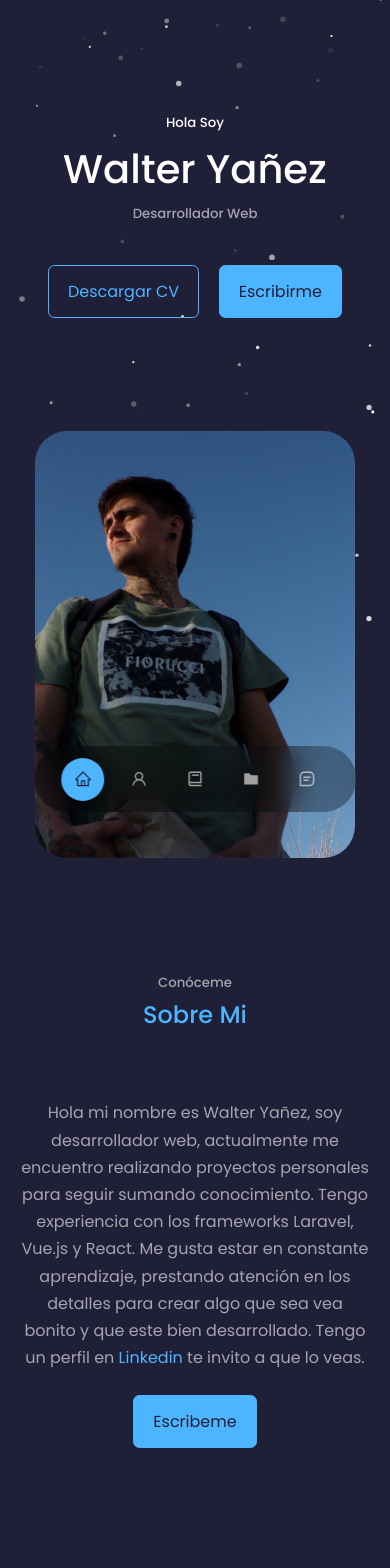
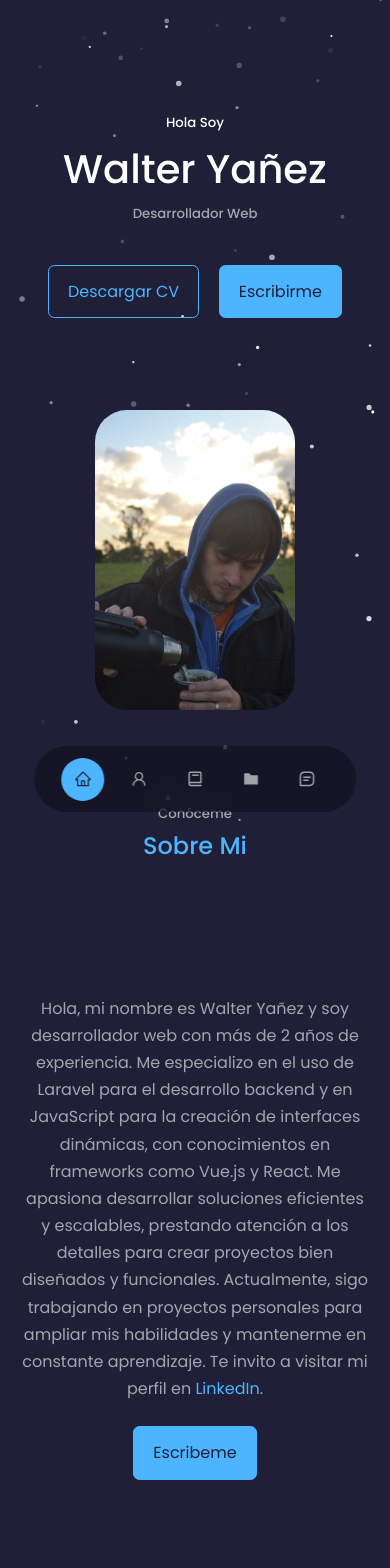
Before and after one commit to YFWalter/portfolio, a React (Create React App) app: page / in a window 390 px wide. Shown: the top 1568 px of the page. Built offline with nearby package versions, Linux system fonts and the light colour scheme.

Commit message:
update cv

```diff
--- a/src/components/about/About.jsx
+++ b/src/components/about/About.jsx
@@ -34,7 +34,7 @@ export const About = () => {
           </div> */}
 
           <p>
-            Hola mi nombre es Walter Yañez, soy desarrollador web, actualmente me encuentro realizando proyectos personales para seguir sumando conocimiento. Tengo experiencia con los frameworks Laravel, Vue.js y React. Me gusta estar en constante aprendizaje, prestando atención en los detalles para crear algo que sea vea bonito y que este bien desarrollado. Tengo un perfil en <a href="https://linkedin.com/in/walteryañez">Linkedin</a> te invito a que lo veas.
+            Hola, mi nombre es Walter Yañez y soy desarrollador web con más de 2 años de experiencia. Me especializo en el uso de Laravel para el desarrollo backend y en JavaScript para la creación de interfaces dinámicas, con conocimientos en frameworks como Vue.js y React. Me apasiona desarrollar soluciones eficientes y escalables, prestando atención a los detalles para crear proyectos bien diseñados y funcionales. Actualmente, sigo trabajando en proyectos personales para ampliar mis habilidades y mantenerme en constante aprendizaje. Te invito a visitar mi perfil en <a href="https://linkedin.com/in/walteryañez">LinkedIn</a>.
           </p>
           <a href='#contact' className='btn btn-primary'>Escribeme</a>
         </div>
--- a/src/components/about/about.css
+++ b/src/components/about/about.css
@@ -2,6 +2,7 @@
     display: grid;
     /*grid-template-columns: 35% 50%;*/
     gap: 15%;
+    margin-top: 5rem;
 }
 
 .about__me {
@@ -81,7 +82,7 @@
     }
 
     .about__content p {
-        margin: 1rem 0 1.5rem;
+        margin: 5rem 0 1.5rem;
     }
 }
 
--- a/src/components/header/CTA.jsx
+++ b/src/components/header/CTA.jsx
@@ -1,5 +1,5 @@
 import React from 'react'
-import CV from '../../assets/Walter-Yañez-CV.pdf'
+import CV from '../../assets/Curriculum-Walter-Yanez.pdf'
 
 const CTA = () => {
   return (
--- a/src/components/header/Header.jsx
+++ b/src/components/header/Header.jsx
@@ -1,7 +1,7 @@
 import React from 'react'
 import './header.css'
 import CTA from './CTA'
-import ME from '../../assets/me-about.jpg'
+import ME from '../../assets/portfolio.jpg'
 import HeaderSocials from './Headersocials'
 
 const Header = () => {
@@ -13,14 +13,11 @@ const Header = () => {
         <h5 className="text-light">Desarrollador Web</h5>
         <CTA />
         <HeaderSocials/>
-
-
-          {/* <img src={ME} alt="me"></img> */}
-          <div className="me">
-            <div className="me-image">
-              <img src={ME} alt="sobre mi"/>
-            </div>
+        <div className="me">
+          <div className="me-image">
+            <img src={ME} alt="sobre mi"className="portfolio__image"/>
           </div>
+        </div>
 
 
         <a href="#contact" className='scroll__down'>Scroll Down</a>
--- a/src/components/header/header.css
+++ b/src/components/header/header.css
@@ -1,13 +1,12 @@
 header {
     height: 100vh;
     padding-top: 7rem;
-
+    /* margin-bottom: 5rem; */
 }
 
 .header__container {
     text-align: center;
     height: 100%;
-    position: relative;
 }
 
 /* =================== CTA ============== */
@@ -27,7 +26,7 @@ header {
     align-items: center;
     gap: 0.8rem;
     position: absolute;
-    left: 0;
+    /* left: 0; */
     bottom: 3rem;
 }
 
@@ -52,8 +51,9 @@ header {
 } */
 
 .me {
-    left: calc(50% - 10rem);
-    position: absolute;
+    position: relative;
+    left: auto;
+    margin: 0 auto;
     width: 20rem;
     height: 25rem;
     display: grid;
@@ -61,24 +61,45 @@ header {
     padding: 5rem 1.5rem 1.5rem 1.5rem;
 }
 
+
+/* .me {
+    left: calc(50% - 10rem);
+    position: flex;
+    width: 20rem;
+    height: 25rem;
+    display: grid;
+    place-items: center;
+    padding: 5rem 1.5rem 1.5rem 1.5rem;
+} */
+
+
+
 .me-image {
     object-fit: cover;
     border-radius: 2rem;
     overflow: hidden;
     transform: rotate(0);
+}
 
-
-}
 
 .me-image:hover {
     transform: rotate(10deg);
     transition: var(--transition);
 }
 
+.me img {
+    width: 100%;
+    max-width: 200px; /* Ajusta según el tamaño deseado */
+    height: auto; /* Mantiene la proporción */
+    object-fit: cover;
+    border-radius: 20px; /* Para mantener el estilo */
+}
+
+
 /* =================== SCROLL BAR ============== */
 .scroll__down {
     position: absolute;
-    right: -2.3rem;
+    right: 4rem;
     bottom: 5rem;
     transform: rotate(90deg);
     font-weight: 300;
@@ -91,16 +112,16 @@ header {
         height: 70vh;
     }
 
-    .me-image {
+    /* .me-image {
         width: 100%;
-    }
+    } */
 
 }
 
 /* ======================= MEDIA QUERIES (SMALL DEVICES)================== */
 @media screen and (max-width: 600px) {
     header {
-        height: 100vh;
+        height: 80vh;
     }
 
     .me {
@@ -117,4 +138,6 @@ header {
     .scroll__down{
         display: none;
     }
+
+
 }
--- a/src/components/portfolio/portfolio.css
+++ b/src/components/portfolio/portfolio.css
@@ -22,11 +22,11 @@
     overflow: hidden;
 }
 
-.portfolio__image {
+/* .portfolio__image {
     height: 200px;
     width: 300px;
     object-fit: cover;
-}
+} */
 
 .portfolio__item h3 {
     margin: 1.2rem 0 2rem;
@@ -52,4 +52,9 @@
         grid-template-columns: 1fr;
         gap: 1rem;
     }
+
+    /* .me-image {
+        max-width: 200px;
+    }
+    */
 }
```
Also changed, not shown: src/assets/portfolio.jpg (added), 1 other file (tests, documents, lock files or other folders).
